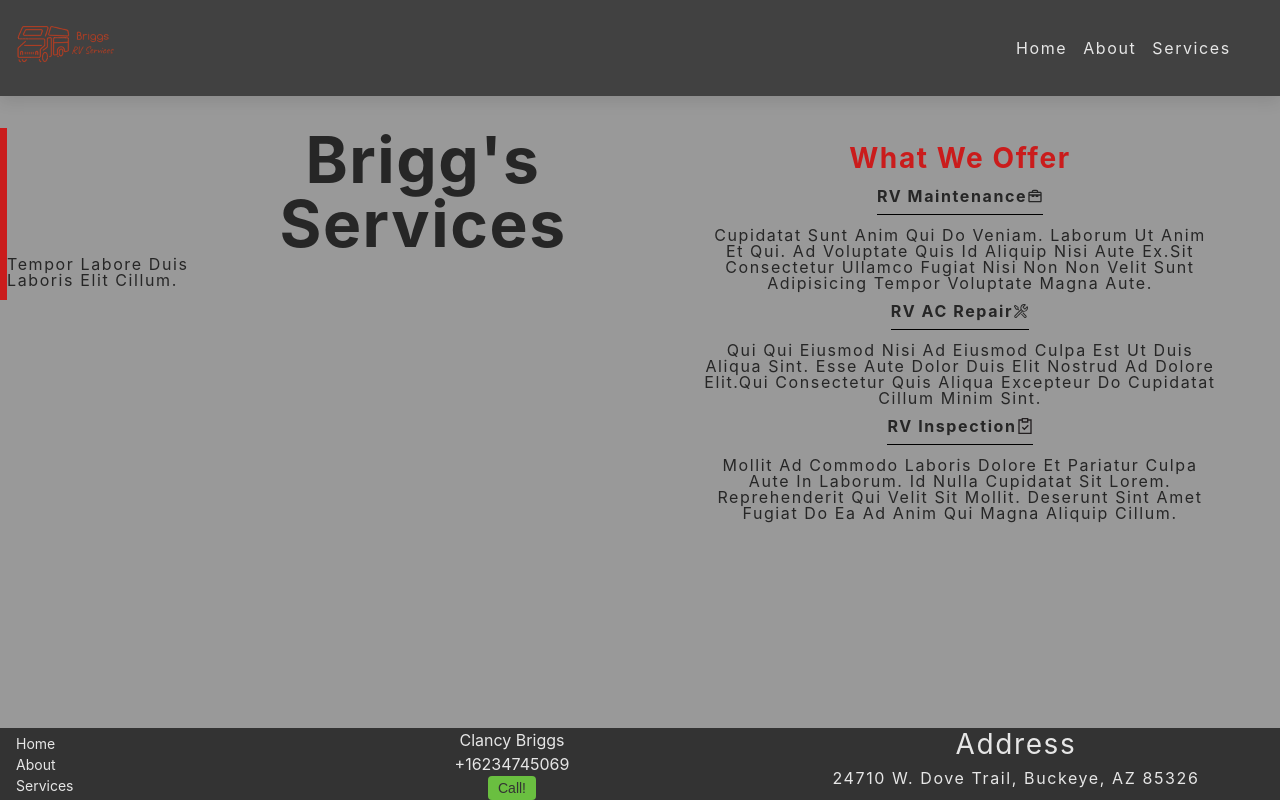
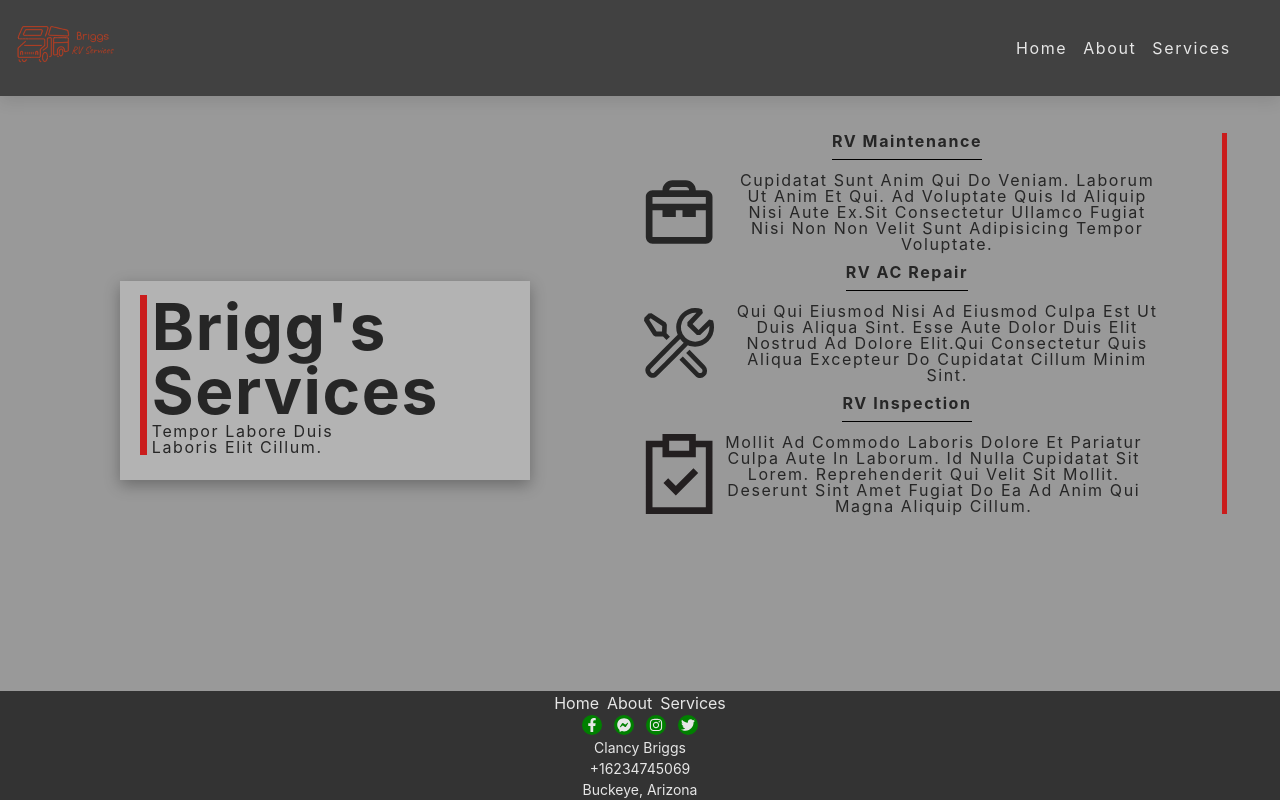
Before and after one commit to Nick-Sachau/Clancy, a React (Create React App) app: page /services in a window 1280 px wide. Built offline with nearby package versions, Linux system fonts and the light colour scheme.

Commit message:
edited services page and footer

```diff
--- a/src/Components/Footer.jsx
+++ b/src/Components/Footer.jsx
@@ -1,34 +1,49 @@
 import React from "react";
 import { links } from "../util/consts";
 import { Link } from "react-router-dom";
+import { FaFacebookF, FaFacebookMessenger, FaInstagram, FaTwitter } from "react-icons/fa"
 
 const Footer = () => {
   return (
     <footer>
       <div className="footerContainer">
+        <div className="links">
           {links
             .filter((link) => link.text !== "Error")
             .map((link) => {
               const { id, url, text } = link;
               return (
-              <li key={id}>
+                <h5 key={id}>
                   <Link to={url}>{text}</Link>
-              </li>
+                </h5>
               );
             })}
         </div>
-      <div className="contactContainer">
+        <div className="socials">
+            <h5><FaFacebookF /></h5>
+            <h5><FaFacebookMessenger /></h5>
+            <h5><FaInstagram /></h5>
+            <h5><FaTwitter /></h5>
+        </div>
+        <div className="contact">
+        <h5>Clancy Briggs</h5>
+        <h5>+16234745069</h5>
+        </div>
+        <div className="address">
+          <h5>Buckeye, Arizona</h5>
+        </div>
+      </div>
+
+    </footer>
+  );
+};
+{/* <div className="contactContainer">
 
         <h5>Clancy Briggs</h5>
         <h5>+16234745069</h5>
-        <button>Call!</button>
       </div>
       <div className="addressContainer">
-        <h3>Address</h3>
-        <h4>24710 W. Dove Trail, Buckeye, AZ 85326</h4>
-      </div>
-    </footer>
-  );
-};
-
+        <h5>Address</h5>
+        <h5>24710 W. Dove Trail, Buckeye, AZ 85326</h5>
+      </div> */}
 export default Footer;
--- a/src/Pages/Error.jsx
+++ b/src/Pages/Error.jsx
@@ -2,8 +2,9 @@ import React from 'react'
 
 const Error = () => {
     return (
-        <div>
-
+        <div className="error">
+            Error! Invalid url.<br />
+            Navigate to another page!
         </div>
     )
 }
--- a/src/Pages/Services.jsx
+++ b/src/Pages/Services.jsx
@@ -1,12 +1,13 @@
 import React from "react";
-import { GrConfigure, GrCompliance} from 'react-icons/gr'
-import {VscTools} from 'react-icons/vsc'
-import {CgToolbox} from 'react-icons/cg'
+import { GrConfigure, GrCompliance } from 'react-icons/gr'
+import { VscTools } from 'react-icons/vsc'
+import { CgToolbox } from 'react-icons/cg'
 
 const Services = () => {
   return (
     <div className="services">
       <div className="left-container">
+        <div className="left-outer">
           <div className="left">
             <div className="upper">
               <div className="line"></div>
@@ -17,26 +18,48 @@ const Services = () => {
             <h4>Tempor labore duis laboris elit cillum.</h4>
           </div>
         </div>
+      </div>
       <div className="right">
-        <h3>What we offer</h3>
 
-        <h4 className="title">RV Maintenance  <CgToolbox /></h4>
+        <div className="item-outer">
+
+          <div className="item-inner">
+
+            <h4 className="title">RV Maintenance  </h4>
+            <CgToolbox className="icons" />
             <h4 className="content">
               Cupidatat sunt anim qui do veniam. Laborum ut anim et qui. Ad
-          voluptate quis id aliquip nisi aute ex.Sit consectetur ullamco fugiat nisi non non velit sunt adipisicing tempor voluptate magna aute.
+              voluptate quis id aliquip nisi aute ex.Sit consectetur ullamco fugiat nisi non non velit sunt adipisicing tempor voluptate.
             </h4>
-        <h4 className="title">RV AC Repair  <VscTools /></h4>
+          </div>
+        </div>
+        <div className="item-outer">
+
+          <div className="item-inner">
+
+            <h4 className="title">RV AC Repair  </h4>
+            <VscTools className="icons" />
             <h4 className="content">
               Qui qui eiusmod nisi ad eiusmod culpa est ut duis aliqua sint. Esse
               aute dolor duis elit nostrud ad dolore elit.Qui consectetur quis aliqua excepteur do cupidatat cillum minim sint.
             </h4>
-        <h4 className="title">RV Inspection  <GrCompliance /></h4>
-        <h4 className="content">
+          </div>
+        </div>
+        <div className="item-outer">
+
+          <div className="item-inner">
+            <h4 className="title">RV Inspection  </h4>
+            <GrCompliance className="icons" />
+            <h4 className="content last">
               Mollit ad commodo laboris dolore et pariatur culpa aute in laborum. Id
               nulla cupidatat sit Lorem. Reprehenderit qui velit sit mollit. Deserunt sint amet fugiat do ea ad anim qui magna aliquip cillum.
             </h4>
           </div>
         </div>
+
+      </div>
+
+    </div>
   );
 };
 
--- a/src/style/components/_footer.scss
+++ b/src/style/components/_footer.scss
@@ -1,12 +1,12 @@
 @use '../themes/defaultTheme' as *;
 @use '../util/variables' as *;
 @use '../util/mixins' as *;
-
-
 a:visited {
     color: inherit;
 }
 
+html {
+    position: absolute;
     footer {
         background: $clr-primary-3;
         color: $text-color;
@@ -15,68 +15,76 @@ footer {
         width: 100%;
         display: flex;
         justify-content: center;
-
-    .contactContainer {
-        width: 40%;
-        margin: 0px auto;
-        color: $text-color;
-        display: flex;
-        justify-content: center;
-        align-items: flex-start;
-        flex-direction: column;
-
+        text-align: center;
+        .links {
             h5 {
-            font-size: 1rem;
-            text-align: center;
-            width: 100%;
-        }
-
-        button {
-            color: $button-text-color;
-            background: $button-color;
-            border-radius: $radius;
-            width: 3rem;
-            height: 1.5rem;
-            margin: 0 auto;
+                display: inline-flex;
+                margin: 0 4px;
+                font-size: 16px;
             }
         }
-
-    .footerContainer {
-        width: 20%;
-        margin: 0px auto;
-        display: flex;
-        justify-content: center;
-        align-items: flex-end;
-        flex-direction: column;
-
-        li {
-            width: 100%;
-            padding-left: 1rem;
-            list-style-type: none;
-            text-align: left;
-
-            a {
-
-
-                &:visited {
-                    color: $text-color;
+        .socials {
+            h5 {
+                display: inline-flex;
+                margin: 0 6px;
+                background-color: green;
+                padding: 3px;
+                border-radius: 50%;
             }
         }
+        // .contactContainer {
+        //     width: 40%;
+        //     margin: 0px auto;
+        //     color: $text-color;
+        //     display: flex;
+        //     justify-content: center;
+        //     align-items: flex-start;
+        //     flex-direction: column;
+        //     h5 {
+        //         font-size: 1rem;
+        //         text-align: center;
+        //         width: 100%;
+        //     }
+        //     button {
+        //         color: $button-text-color;
+        //         background: $button-color;
+        //         border-radius: $radius;
+        //         width: 3rem;
+        //         height: 1.5rem;
+        //         margin: 0 auto;
+        //     }
+        // }
+        // .footerContainer {
+        //     width: 20%;
+        //     margin: 0px auto;
+        //     display: flex;
+        //     justify-content: center;
+        //     align-items: flex-end;
+        //     flex-direction: column;
+        //     // changed the navigation links from li to h5
+        //     li {
+        //         width: 100%;
+        //         padding-left: 1rem;
+        //         list-style-type: none;
+        //         text-align: left;
+        //         a {
+        //             &:visited {
+        //                 color: $text-color;
+        //             }
+        //         }
+        //     }
+        // }
+        // .addressContainer {
+        //     padding-right: 1rem;
+        //     width: 40%;
+        //     text-align: center;
+        //     margin: 0px auto;
+        //     display: flex;
+        //     justify-content: center;
+        //     align-items: center;
+        //     flex-direction: column;
+        // }
     }
-    }
-
-    .addressContainer {
-        padding-right: 1rem;
-        width: 40%;
-        text-align: center;
-        margin: 0px auto;
-        display: flex;
-        justify-content: center;
-        align-items: center;
-        flex-direction: column;
-    }
-}
-
     @include tablet {
         footer {
             display: flex;
@@ -89,3 +97,4 @@ footer {
             margin: 15px;
         }
     }
+}
--- a/src/style/main.css
+++ b/src/style/main.css
@@ -410,7 +410,10 @@ a:visited {
   color: inherit;
 }
 
-footer {
+html {
+  position: absolute;
+}
+html footer {
   background: #333333;
   color: #e6e6e6;
   position: fixed;
@@ -418,70 +421,33 @@ footer {
   width: 100%;
   display: flex;
   justify-content: center;
+  text-align: center;
 }
-footer .contactContainer {
-  width: 40%;
-  margin: 0px auto;
-  color: #e6e6e6;
-  display: flex;
-  justify-content: center;
-  align-items: flex-start;
-  flex-direction: column;
+html footer .links h5 {
+  display: inline-flex;
+  margin: 0 4px;
+  font-size: 16px;
 }
-footer .contactContainer h5 {
-  font-size: 1rem;
-  text-align: center;
-  width: 100%;
+html footer .socials h5 {
+  display: inline-flex;
+  margin: 0 6px;
+  background-color: green;
+  padding: 3px;
+  border-radius: 50%;
 }
-footer .contactContainer button {
-  color: #333333;
-  background: #6abf40;
-  border-radius: 0.25rem;
-  width: 3rem;
-  height: 1.5rem;
-  margin: 0 auto;
-}
-footer .footerContainer {
-  width: 20%;
-  margin: 0px auto;
-  display: flex;
-  justify-content: center;
-  align-items: flex-end;
-  flex-direction: column;
-}
-footer .footerContainer li {
-  width: 100%;
-  padding-left: 1rem;
-  list-style-type: none;
-  text-align: left;
-}
-footer .footerContainer li a:visited {
-  color: #e6e6e6;
-}
-footer .addressContainer {
-  padding-right: 1rem;
-  width: 40%;
-  text-align: center;
-  margin: 0px auto;
-  display: flex;
-  justify-content: center;
-  align-items: center;
-  flex-direction: column;
-}
-
 @media only screen and (min-width: 768px) {
-  footer {
+  html footer {
     display: flex;
     justify-content: center;
     margin: 0 auto;
     flex-wrap: wrap;
     height: auto;
   }
-
-  .contactContainer {
+  html .contactContainer {
     margin: 15px;
   }
 }
+
 html {
   width: 100vw;
   overflow-x: hidden;
@@ -700,64 +666,112 @@ h1 {
   align-items: center;
   justify-content: center;
   font-weight: bolder;
-  margin-bottom: 1rem;
+  margin-bottom: 2rem;
   color: #ca1c1c;
 }
-.services .right .title {
+.services .right .item-outer {
+  float: left;
+}
+.services .right .item-outer .icons {
+  float: left;
+  width: 15%;
+  font-size: 7rem;
+  align-items: center;
+}
+.services .right .item-outer .item-inner {
+  margin-left: auto;
+  margin-right: auto;
+  width: 85%;
+}
+.services .right .item-outer .item-inner .title {
   font-weight: bold;
-  width: fit-content;
+  width: 45%;
+  justify-content: left;
   border-bottom: 1px solid black;
   padding-bottom: 10px;
-  margin-left: auto;
-  margin-right: auto;
 }
-.services .right h4 {
+.services .right .item-outer .item-inner h4 {
   display: flex;
   align-items: center;
   justify-content: center;
 }
-.services .right .content {
+.services .right .item-outer .item-inner .content {
   width: 80%;
   margin-left: auto;
   margin-right: auto;
   text-align: center;
 }
+.services .right .item-outer .item-inner .last {
+  margin-bottom: 8rem;
+}
 
 @media only screen and (min-width: 768px) {
+  .services {
+    margin: 5px;
+    position: absolute;
+  }
   .services .left-container {
     width: 50%;
+    float: left;
+    display: flex;
+    align-items: center;
+    justify-content: center;
+    position: fixed;
+    bottom: 40%;
+    height: fit-content;
   }
-  .services .left-container .left {
-    width: 30%;
-    float: left;
-    margin-top: 2rem;
+  .services .left-container .left-outer {
+    width: fit-content;
+    height: fit-content;
+    padding: 2% 3%;
+    background: #b3b3b3;
+    box-shadow: 0 5px 15px rgba(0, 0, 0, 0.3);
+  }
+  .services .left-container .left-outer .left {
+    width: 55%;
     border-left: 7px solid #ca1c1c;
+    padding-left: 5px;
+    margin: 1px;
   }
-  .services .left-container .left h1 {
+  .services .left-container .left-outer .left h1 {
+    text-align: left;
     margin: 0;
     padding: 0;
+    width: fit-content;
     font-weight: bold;
     border: none;
   }
-  .services .left-container .left h4 {
-    display: flex;
-    align-items: center;
-    justify-content: center;
-  }
   .services .right {
+    margin-right: 3rem;
     float: right;
     width: 50%;
-    margin-top: 3rem;
+    margin-top: 2rem;
+    margin-bottom: 10rem;
   }
   .services .right h3 {
     display: flex;
     align-items: center;
     justify-content: center;
     font-weight: bolder;
-    margin-bottom: 1rem;
+    margin-bottom: 2rem;
     color: #ca1c1c;
   }
-  .services .right .title {
+  .services .right .item-outer {
+    border-right: 5px solid #ca1c1c;
+    float: left;
+  }
+  .services .right .item-outer .icons {
+    float: left;
+    width: 15%;
+    font-size: 5rem;
+    align-items: center;
+  }
+  .services .right .item-outer .item-inner {
+    margin-left: auto;
+    margin-right: auto;
+    width: 85%;
+  }
+  .services .right .item-outer .item-inner .title {
     font-weight: bold;
     width: fit-content;
     border-bottom: 1px solid black;
@@ -765,15 +779,26 @@ h1 {
     margin-left: auto;
     margin-right: auto;
   }
-  .services .right h4 {
+  .services .right .item-outer .item-inner h4 {
     display: flex;
     align-items: center;
     justify-content: center;
   }
-  .services .right .content {
+  .services .right .item-outer .item-inner .content {
     width: 80%;
     margin-left: auto;
     margin-right: auto;
     text-align: center;
   }
+  .services .right .item-outer .item-inner .last {
+    margin: 0;
+  }
 }
+html {
+  display: flex;
+}
+html .error {
+  font-size: 4rem;
+  text-align: center;
+  margin-top: 20px;
+}
--- /dev/null
+++ b/src/style/pages/_error.scss
@@ -0,0 +1,11 @@
+@use '../themes/defaultTheme' as *;
+@use '../util/variables' as *;
+@use '../util/mixins' as *;
+html {
+    display: flex;
+    .error {
+        font-size: 4rem;
+        text-align: center;
+        margin-top: 20px;
+    }
+}
--- a/src/style/pages/_index.scss
+++ b/src/style/pages/_index.scss
@@ -1,3 +1,4 @@
 @forward './about';
 @forward './home';
 @forward './services';
+@forward './error';
--- a/src/style/pages/_services.scss
+++ b/src/style/pages/_services.scss
@@ -22,72 +22,120 @@
         h3 {
             @include flex-center;
             font-weight: bolder;
-            margin-bottom: 1rem;
+            margin-bottom: 2rem;
             color: $clr-secondary-3;
         }
-        .title {
-            font-weight: bold;
-            width: fit-content;
-            border-bottom: 1px solid black;
-            padding-bottom: 10px;
-            @include center-auto;
-        }
-        h4 {
-            @include flex-center;
-        }
-        .content {
-            width: 80%;
-            @include center-auto;
-            text-align: center;
+        .item-outer {
+            float: left;
+            .icons {
+                float: left;
+                width: 15%;
+                font-size: 7rem;
+                align-items: center;
+            }
+            .item-inner {
+                @include center-auto;
+                width: 85%;
+                .title {
+                    font-weight: bold;
+                    width: 45%;
+                    justify-content: left;
+                    border-bottom: 1px solid black;
+                    padding-bottom: 10px;
+                }
+                h4 {
+                    @include flex-center;
+                }
+                .content {
+                    width: 80%;
+                    @include center-auto;
+                    text-align: center;
+                }
+                .last {
+                    margin-bottom: 8rem;
+                }
+            }
         }
     }
 }
 
 @include tablet {
     .services {
+        margin: 5px;
+        position: absolute;
         .left-container {
             width: 50%;
-            .left {
-                width: 30%;
-                float: left;
-                margin-top: 2rem;
-                border-left: 7px solid $clr-secondary-3;
-                h1 {
-                    margin: 0;
-                    padding: 0;
-                    font-weight: bold;
-                    border: none;
-                }
-                h4 {
-                    @include flex-center;
+            float: left;
+            @include flex-center;
+            position: fixed;
+            bottom: 40%;
+            height: fit-content;
+            .left-outer {
+                width: fit-content;
+                height: fit-content;
+                padding: 2% 3%;
+                background: hsl(0, 0%, 70%);
+                box-shadow: $dark-shadow;
+                .left {
+                    width: 55%;
+                    border-left: 7px solid $clr-secondary-3;
+                    padding-left: 5px;
+                    margin: 1px;
+                    h1 {
+                        text-align: left;
+                        margin: 0;
+                        padding: 0;
+                        width: fit-content;
+                        font-weight: bold;
+                        border: none;
+                    }
                 }
             }
         }
         .right {
+            margin-right: 3rem;
             float: right;
             width: 50%;
-            margin-top: 3rem;
+            margin-top: 2rem;
             h3 {
                 @include flex-center;
                 font-weight: bolder;
-                margin-bottom: 1rem;
+                margin-bottom: 2rem;
                 color: $clr-secondary-3;
             }
-            .title {
-                font-weight: bold;
-                width: fit-content;
-                border-bottom: 1px solid black;
-                padding-bottom: 10px;
-                @include center-auto;
+            .item-outer {
+                border-right: 5px solid $clr-secondary-3;
+                float: left;
+                .icons {
+                    float: left;
+                    width: 15%;
+                    font-size: 5rem;
+                    align-items: center;
+                }
+                .item-inner {
+                    @include center-auto;
+                    width: 85%;
+                    .title {
+                        font-weight: bold;
+                        width: fit-content;
+                        border-bottom: 1px solid black;
+                        padding-bottom: 10px;
+                        @include center-auto;
+                    }
+                    h4 {
+                        @include flex-center;
+                    }
+                    .content {
+                        width: 80%;
+                        @include center-auto;
+                        text-align: center;
+                    }
+                    .last {
+                        margin: 0;
+                    }
+                }
             }
-            h4 {
-                @include flex-center;
-            }
-            .content {
-                width: 80%;
-                @include center-auto;
-                text-align: center;
-            }
+            margin-bottom: 10rem;
         }
     }
 }
```
Also changed, not shown: src/style/main.min.css. Lines whose indentation alone changed are shown as unchanged.
